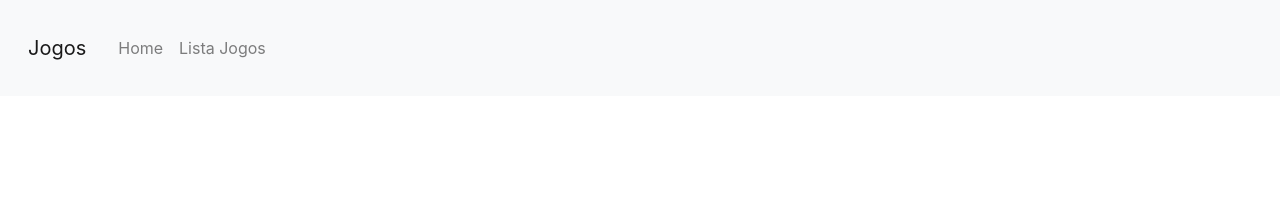
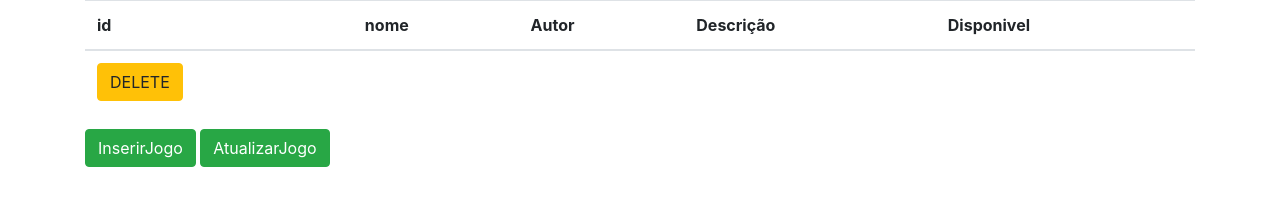
Before and after one commit to pedroxguilherme/ProjetoDesenFramework, a plain HTML site: page lista-jogos.html in a window 1280 px wide. Drawn offline with nearby package versions, Linux system fonts and the light colour scheme.

Commit message:
Estrutura feita

```diff
--- a/lista-jogos.html
+++ b/lista-jogos.html
@@ -9,20 +9,46 @@
 </head>
 <body>
 
-    <nav class="navbar navbar-expand-md navbar-light bg-light mb-3 p-1">
-        <a class="navbar-brand m-4" href="https://www.clickjogos.com.br/">Jogos</a>
-        <div class="collapse navbar-collapse">
-            <ul class="navbar-nav">
-                <li class="nav-item"><a class="nav-link" href="/">Home</a></li>
-                <li class="nav-item"><a class="nav-link" href="/lista-jogos.html">Lista Jogos</a></li>
-            </ul>
-        </div>
+    <div class="container">
+<table class="table">
+	<thead>
 
-    </nav>
+	<tr>
+
+
+	<th>id</th>
+	<th>nome</th>
+	<th>Autor</th>
+	<th>Descrição</th>
+	<th>Disponivel</th>
+	</tr>
+
+	</thead>
+	<tbody id="jogos">
+	<tr>
+
+	<td><a href="delete?id=${todo.id}" class="btn btn-warning">DELETE</a></td>
+
+	</tr>
 
 
 
 
 
+	</tbody>
+	</table>
+
+
+    <a href="inserirjogo.html" class="btn btn-success"> InserirJogo</a>
+    <a href="AtualizarJogo.html" class="btn btn-success"> AtualizarJogo</a>
+
+ </div>
+
+
+
+
+
+    <script src="./script.js"></script>
+
 </body>
 </html>
```
Also changed, not shown: db.json (added, +25 -0 lines), AtualizarJogo.html (added), README.md, inserirjogo.html (added), script.js (added), 1 other file.
